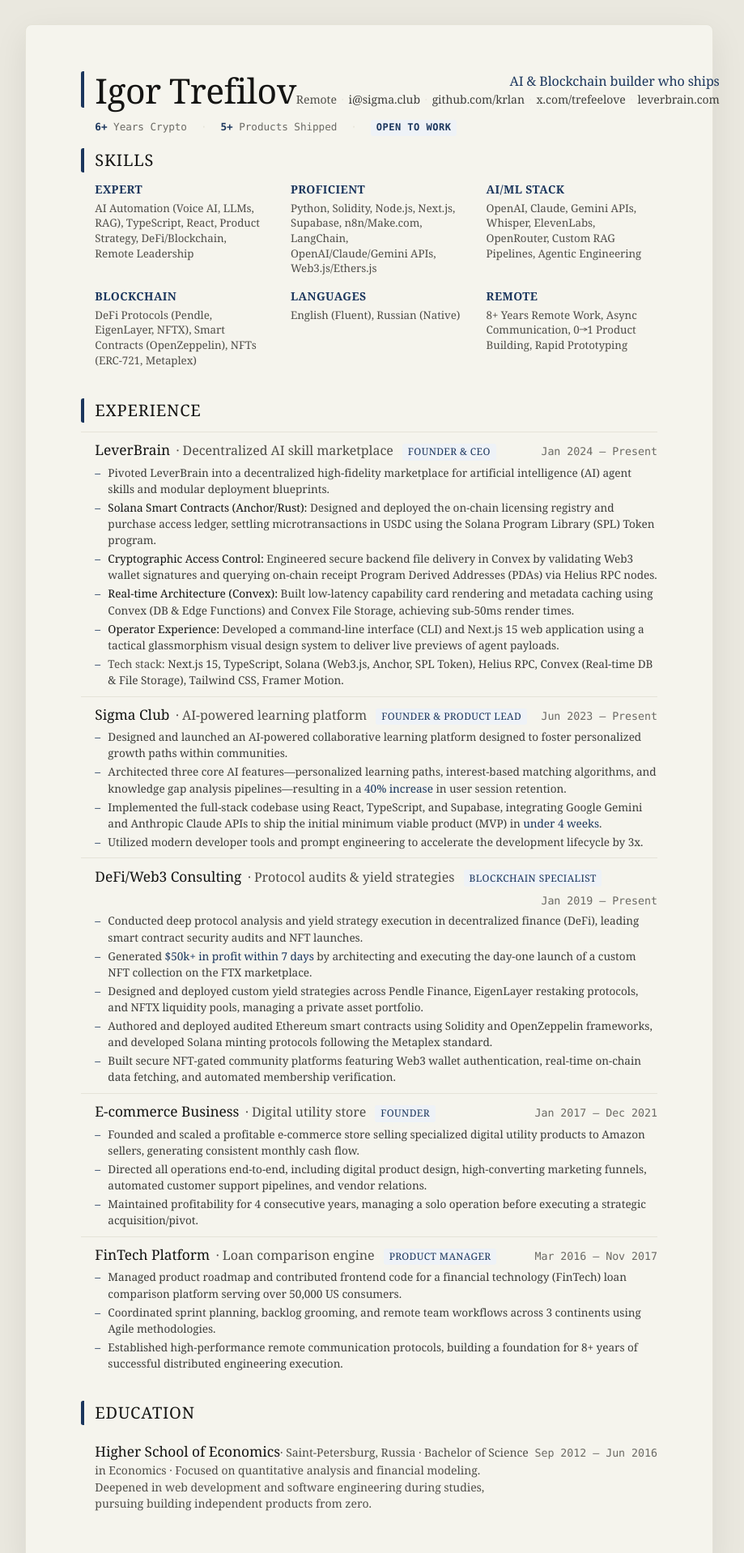
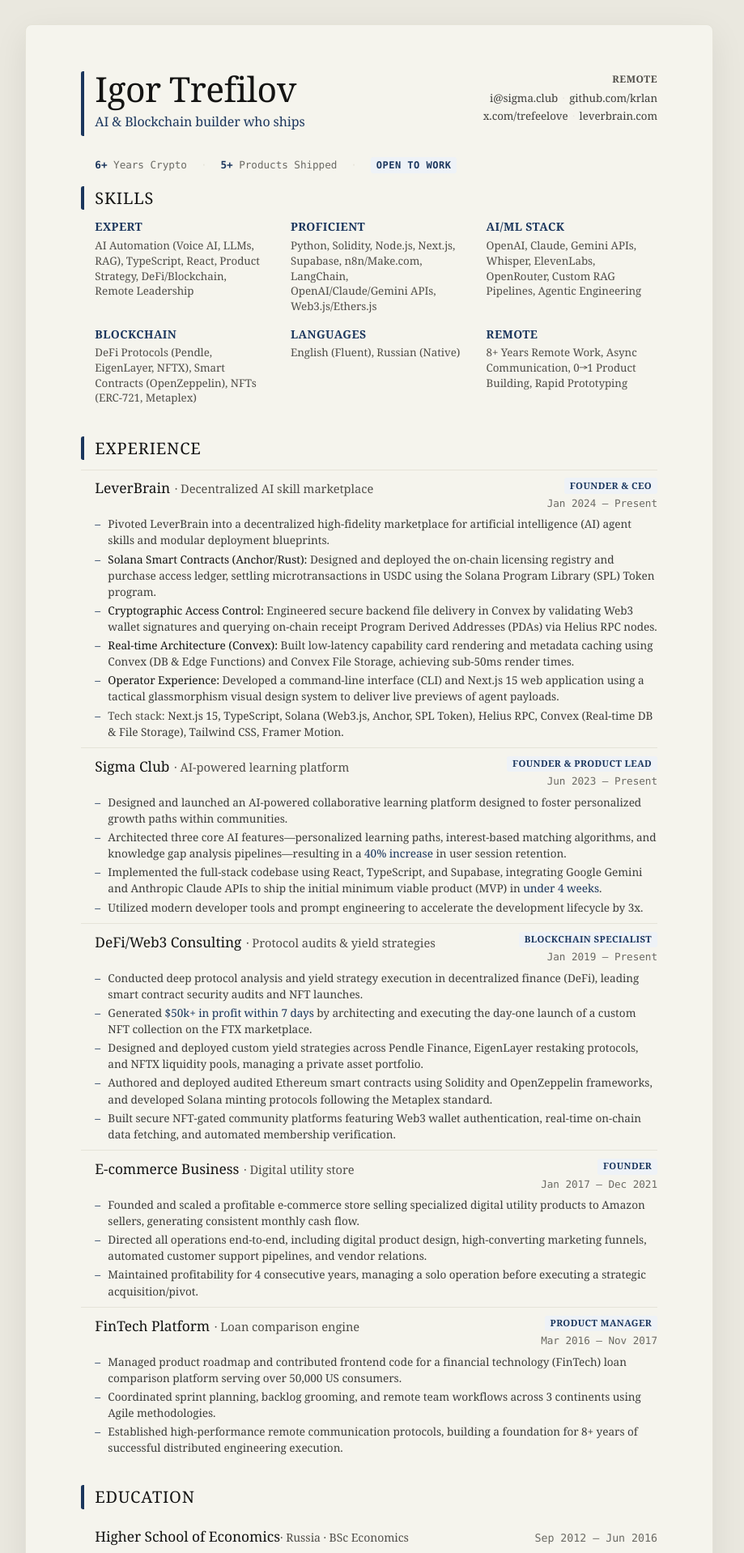
Before and after one commit to krlan/krlan.github.io, a React (Vite) app: page / in a window 1280 px wide. Shown: the part 20-1938 px from the top of the page at 81% size, without its empty margins (184-1103 px from the left). Built offline with nearby package versions, Linux system fonts and the light colour scheme.

Commit message:
style: polish header layout, stack role/date, adjust education desc spacing

```diff
--- a/src/App.tsx
+++ b/src/App.tsx
@@ -5,21 +5,24 @@ function App() {
     <div className="resume-container">
       {/* HEADER */}
       <header className="header">
-        <div>
+        <div className="header-left">
           <div className="name serif">Igor Trefilov</div>
+          <div className="role">AI &amp; Blockchain builder who ships</div>
         </div>
         <div className="contact">
-          <span className="role">AI &amp; Blockchain builder who ships</span>
-          <br />
-          <span className="loc">Remote</span>
-          <span className="sep">·</span>
+          <div className="loc-line"><span className="loc">Remote</span></div>
+          <div className="contact-links">
+            <div>
               <a href="mailto:i@sigma.club">i@sigma.club</a>
               <span className="sep">·</span>
               <a href="https://github.com/krlan" target="_blank" rel="noopener noreferrer">github.com/krlan</a>
-          <span className="sep">·</span>
+            </div>
+            <div className="contact-row-2">
               <a href="https://x.com/trefeelove" target="_blank" rel="noopener noreferrer">x.com/trefeelove</a>
               <span className="sep">·</span>
               <a href="https://leverbrain.com" target="_blank" rel="noopener noreferrer">leverbrain.com</a>
+            </div>
+          </div>
         </div>
       </header>
 
@@ -70,12 +73,16 @@ function App() {
         {/* Project 1 */}
         <div className="project">
           <div className="proj-head">
+            <div className="proj-title-block">
               <span className="proj-name serif">
                 <a href="https://leverbrain.com" target="_blank" rel="noopener noreferrer">LeverBrain</a>
               </span>
               <span className="proj-kind">· Decentralized AI skill marketplace</span>
+            </div>
+            <div className="proj-meta-block">
               <span className="proj-role">Founder &amp; CEO</span>
               <span className="proj-period font-mono">Jan 2024 – Present</span>
+            </div>
           </div>
           <ul className="proj-bullets">
             <li>Pivoted LeverBrain into a decentralized high-fidelity marketplace for artificial intelligence (AI) agent skills and modular deployment blueprints.</li>
@@ -90,12 +97,16 @@ function App() {
         {/* Project 2 */}
         <div className="project">
           <div className="proj-head">
+            <div className="proj-title-block">
               <span className="proj-name serif">
                 <a href="https://sigma.club" target="_blank" rel="noopener noreferrer">Sigma Club</a>
               </span>
               <span className="proj-kind">· AI-powered learning platform</span>
+            </div>
+            <div className="proj-meta-block">
               <span className="proj-role">Founder &amp; Product Lead</span>
               <span className="proj-period font-mono">Jun 2023 – Present</span>
+            </div>
           </div>
           <ul className="proj-bullets">
             <li>Designed and launched an AI-powered collaborative learning platform designed to foster personalized growth paths within communities.</li>
@@ -111,10 +122,14 @@ function App() {
         {/* Project 3 */}
         <div className="project">
           <div className="proj-head">
+            <div className="proj-title-block">
               <span className="proj-name serif">DeFi/Web3 Consulting</span>
               <span className="proj-kind">· Protocol audits &amp; yield strategies</span>
+            </div>
+            <div className="proj-meta-block">
               <span className="proj-role">Blockchain Specialist</span>
               <span className="proj-period font-mono">Jan 2019 – Present</span>
+            </div>
           </div>
           <ul className="proj-bullets">
             <li>Conducted deep protocol analysis and yield strategy execution in decentralized finance (DeFi), leading smart contract security audits and NFT launches.</li>
@@ -128,10 +143,14 @@ function App() {
         {/* Project 4 */}
         <div className="project">
           <div className="proj-head">
+            <div className="proj-title-block">
               <span className="proj-name serif">E-commerce Business</span>
               <span className="proj-kind">· Digital utility store</span>
+            </div>
+            <div className="proj-meta-block">
               <span className="proj-role">Founder</span>
               <span className="proj-period font-mono">Jan 2017 – Dec 2021</span>
+            </div>
           </div>
           <ul className="proj-bullets">
             <li>Founded and scaled a profitable e-commerce store selling specialized digital utility products to Amazon sellers, generating consistent monthly cash flow.</li>
@@ -143,10 +162,14 @@ function App() {
         {/* Project 5 */}
         <div className="project">
           <div className="proj-head">
+            <div className="proj-title-block">
               <span className="proj-name serif">FinTech Platform</span>
               <span className="proj-kind">· Loan comparison engine</span>
+            </div>
+            <div className="proj-meta-block">
               <span className="proj-role">Product Manager</span>
               <span className="proj-period font-mono">Mar 2016 – Nov 2017</span>
+            </div>
           </div>
           <ul className="proj-bullets">
             <li>Managed product roadmap and contributed frontend code for a financial technology (FinTech) loan comparison platform serving over 50,000 US consumers.</li>
@@ -160,13 +183,16 @@ function App() {
       <section className="education-section">
         <div className="section-title">Education</div>
         <div className="edu-row">
+          <div className="edu-head">
             <div>
               <span className="school serif">Higher School of Economics</span>
-            <span className="major">
-              · Saint-Petersburg, Russia · Bachelor of Science in Economics · Focused on quantitative analysis and financial modeling. Deepened in web development and software engineering during studies, pursuing building independent products from zero.
-            </span>
+              <span className="major">· Russia · BSc Economics</span>
             </div>
-          <div className="date font-mono">Sep 2012 – Jun 2016</div>
+            <span className="date font-mono">Sep 2012 – Jun 2016</span>
+          </div>
+          <p className="edu-desc">
+            Focused on quantitative analysis and financial modeling. Deepened in web development and software engineering during studies, pursuing building independent products from zero.
+          </p>
         </div>
       </section>
     </div>
--- a/src/index.css
+++ b/src/index.css
@@ -70,14 +70,18 @@ a:hover { text-decoration: underline; }
 /* HEADER */
 .header {
   display: flex;
-  align-items: flex-end;
+  align-items: flex-start;
   justify-content: space-between;
-  margin-bottom: 4mm;
+  margin-bottom: 7mm;
   border-left: 3pt solid var(--brand);
   border-radius: 2pt;
   padding-left: 10pt;
 }
 .header > div:first-child { flex-shrink: 0; }
+.header-left {
+  display: flex;
+  flex-direction: column;
+}
 .name {
   font-family: var(--serif);
   font-size: 32pt;
@@ -86,21 +90,41 @@ a:hover { text-decoration: underline; }
   color: var(--near-black);
   line-height: 1;
 }
-.contact {
-  text-align: right;
-  font-size: 10.5pt;
-  color: var(--stone);
-  line-height: 1.5;
-}
-.contact .role {
+.role {
   color: var(--brand);
   font-size: 12pt;
   font-weight: 500;
   letter-spacing: -0.1px;
+  margin-top: 2.2mm;
+  margin-bottom: 1.5mm;
+}
+.contact {
+  text-align: right;
+  font-size: 10pt;
+  color: var(--stone);
+  line-height: 1.4;
+  display: flex;
+  flex-direction: column;
+  align-items: flex-end;
+}
+.contact-links {
+  display: flex;
+  flex-direction: column;
+  align-items: flex-end;
+  margin-top: 1.5mm;
+}
+.contact-row-2 {
+  margin-top: 0.8mm;
 }
 .contact .sep { color: var(--border); margin: 0 0.4em; }
 .contact a { color: var(--dark-warm); }
-.contact .loc { color: var(--olive); font-weight: 500; }
+.contact .loc {
+  color: var(--olive);
+  font-weight: 600;
+  text-transform: uppercase;
+  font-size: 9pt;
+  letter-spacing: 0.5px;
+}
 
 /* STATS BAR */
 .stats-bar {
@@ -186,9 +210,14 @@ section:first-of-type .section-title { margin-top: 0; }
 }
 .proj-head {
   display: flex;
+  justify-content: space-between;
+  align-items: flex-start;
+  margin-bottom: 1.5mm;
+}
+.proj-title-block {
+  display: flex;
   align-items: baseline;
-  gap: 2mm;
-  margin-bottom: 1.2mm;
+  gap: 1.5mm;
   flex-wrap: wrap;
 }
 .proj-name {
@@ -200,24 +229,30 @@ section:first-of-type .section-title { margin-top: 0; }
 .proj-name a { color: var(--near-black); }
 .proj-name a:hover { text-decoration: underline; }
 .proj-kind {
-  font-size: 12pt;
+  font-size: 11pt;
   color: var(--olive);
 }
+.proj-meta-block {
+  display: flex;
+  flex-direction: column;
+  align-items: flex-end;
+  text-align: right;
+  flex-shrink: 0;
+}
 .proj-role {
-  font-size: 9pt;
+  font-size: 8.5pt;
   color: var(--brand);
-  font-weight: 500;
+  font-weight: 600;
   background: var(--brand-tint);
   padding: 0.4mm 1.8mm;
   border-radius: 2pt;
   letter-spacing: 0.3pt;
   text-transform: uppercase;
-  margin-left: 1mm;
+  margin-bottom: 0.8mm;
 }
 .proj-period {
-  font-size: 10pt;
+  font-size: 9.5pt;
   color: var(--stone);
-  margin-left: auto;
   font-variant-numeric: tabular-nums;
 }
 .proj-bullets {
@@ -257,11 +292,14 @@ section:first-of-type .section-title { margin-top: 0; }
 
 /* EDUCATION */
 .edu-row {
+  padding: 2.5mm 0;
+  padding-left: 13pt;
+}
+.edu-head {
   display: flex;
   justify-content: space-between;
   align-items: baseline;
-  padding: 2.5mm 0;
-  padding-left: 13pt;
+  margin-bottom: 1.5mm;
 }
 .edu-row .school {
   font-family: var(--serif);
@@ -277,8 +315,13 @@ section:first-of-type .section-title { margin-top: 0; }
   color: var(--stone);
   font-variant-numeric: tabular-nums;
   font-size: 10pt;
-  margin-left: auto;
   flex-shrink: 0;
+}
+.edu-desc {
+  font-size: 10.2pt;
+  color: var(--dark-warm);
+  line-height: 1.48;
+  margin-top: 1.5mm;
 }
 
 .hl {
@@ -290,7 +333,7 @@ section:first-of-type .section-title { margin-top: 0; }
 @media print {
   @page {
     size: A4;
-    margin: 15mm 18mm 15mm 18mm;
+    margin: 11mm 15mm 11mm 15mm;
     background: #f5f4ed;
   }
 
@@ -312,6 +355,22 @@ section:first-of-type .section-title { margin-top: 0; }
     border-radius: 0;
   }
 
+  .project {
+    padding: 1.8mm 0 !important;
+  }
+
+  .proj-bullets li {
+    margin-bottom: 0.4mm !important;
+  }
+
+  .section-title {
+    margin: 5mm 0 2mm 0 !important;
+  }
+
+  .edu-row {
+    padding: 1.8mm 0 !important;
+  }
+
   /* ACTIVATE PAGE BREAK FOR PRINT */
   .page-break {
     display: block;
```
Also changed, not shown: 1 other file (tests, documents, lock files or other folders). Lines whose indentation alone changed are shown as unchanged.
